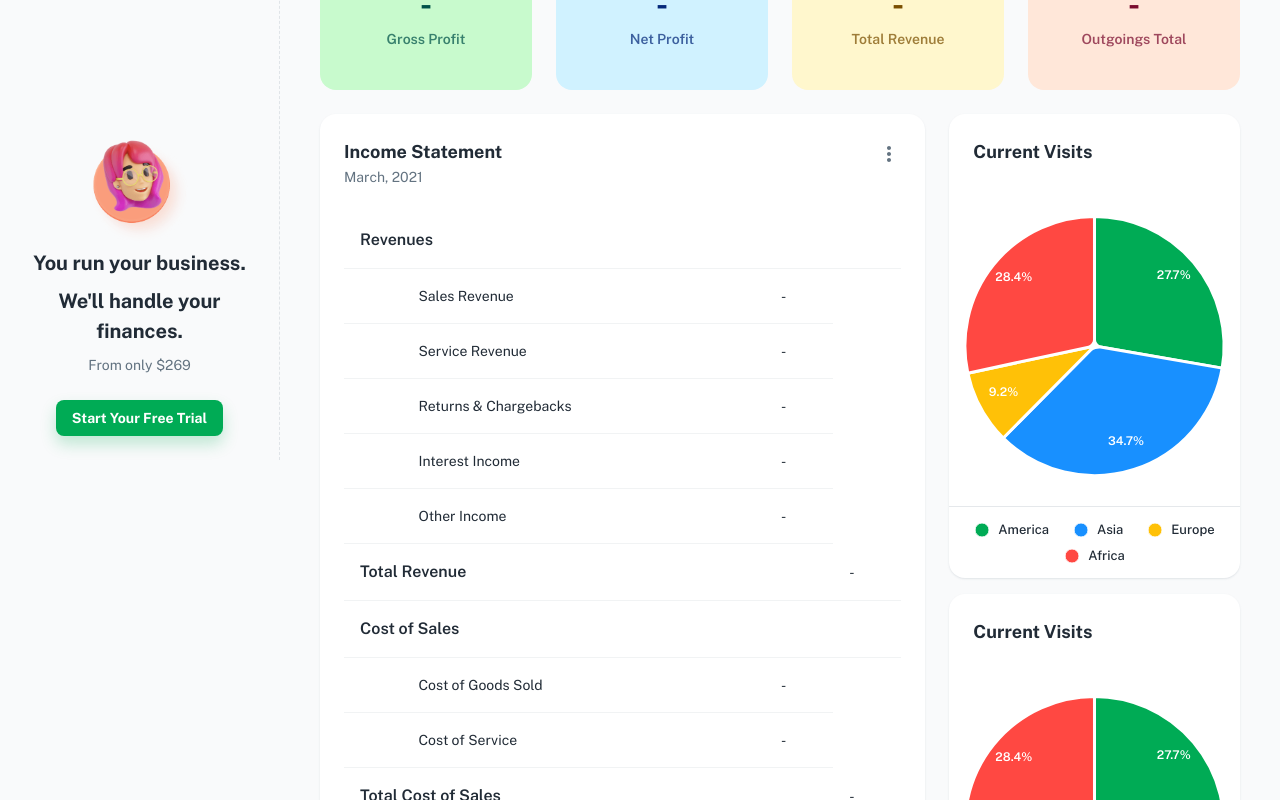
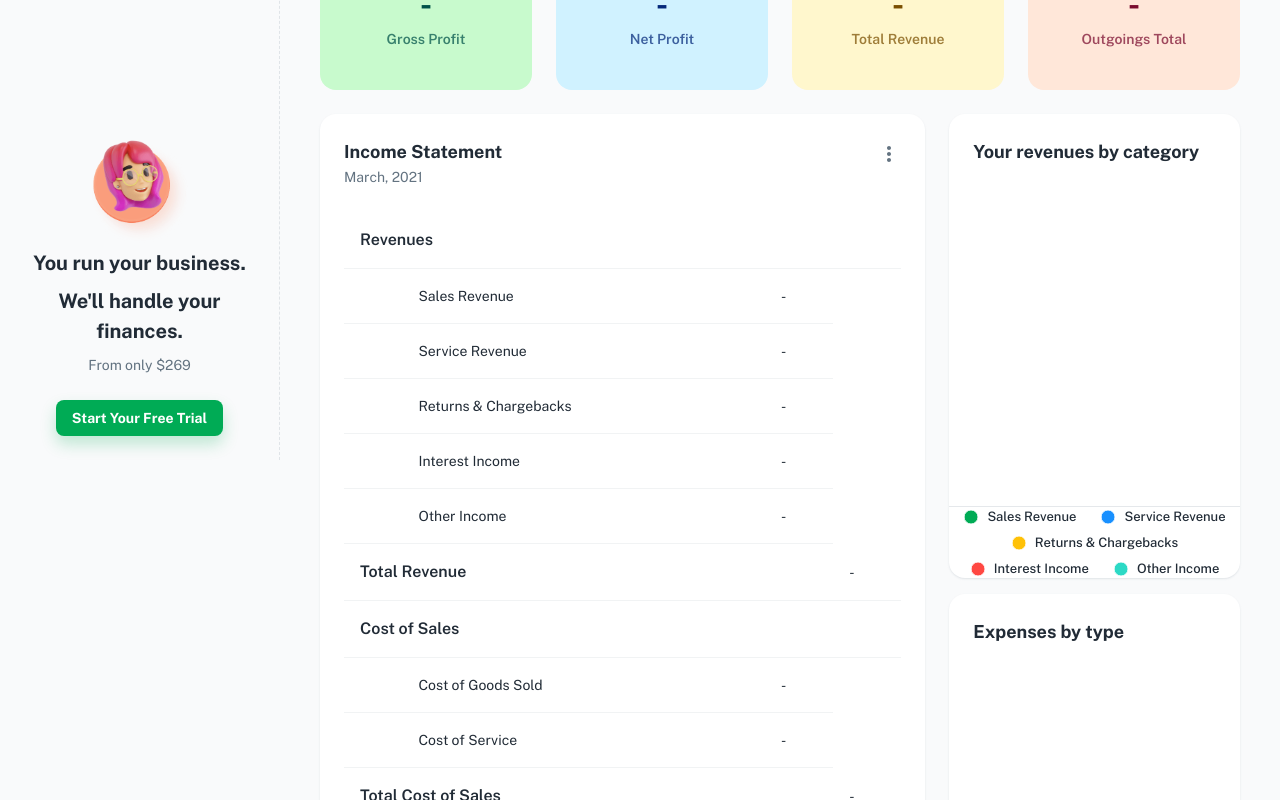
Before and after one commit to dmorgantini/bench_freepandl, a React (Create React App) app: page /dashboard/app in a window 1280 px wide. Shown: the part 340-1140 px from the top of the page. Built offline with nearby package versions, Linux system fonts and the light colour scheme; a web font is replaced by a local one.

Commit message:
Changes to pie graphs and status cards

```diff
--- a/src/sections/@dashboard/app/AppExpensesByType.js
+++ b/src/sections/@dashboard/app/AppExpensesByType.js
@@ -7,6 +7,7 @@ import { Card, CardHeader } from '@mui/material';
 import { fNumber } from '../../../utils/formatNumber';
 //
 import { BaseOptionChart } from '../../../components/charts';
+import useIncomeStatement from '../../../hooks/useIncomeStatement';
 
 // ----------------------------------------------------------------------
 
@@ -31,9 +32,17 @@ const ChartWrapperStyle = styled('div')(({ theme }) => ({
 
 // ----------------------------------------------------------------------
 
-const CHART_DATA = [4344, 5435, 1443, 4443];
 
 export default function AppRevenueByCategory() {
+  const incomeStatement = useIncomeStatement();
+
+  console.log(incomeStatement);
+
+  const CHART_DATA = [
+    incomeStatement.costOfSales.total || 0,
+    incomeStatement.expenses.total || 0
+  ];
+
   const theme = useTheme();
 
   const chartOptions = merge(BaseOptionChart(), {
@@ -43,7 +52,7 @@ export default function AppRevenueByCategory() {
       theme.palette.warning.main,
       theme.palette.error.main
     ],
-    labels: ['America', 'Asia', 'Europe', 'Africa'],
+    labels: ['Total Cost of Sales', 'Total Expenses'],
     stroke: { colors: [theme.palette.background.paper] },
     legend: { floating: true, horizontalAlign: 'center' },
     dataLabels: { enabled: true, dropShadow: { enabled: false } },
@@ -63,7 +72,7 @@ export default function AppRevenueByCategory() {
 
   return (
     <Card>
-      <CardHeader title="Current Visits" />
+      <CardHeader title="Expenses by type" />
       <ChartWrapperStyle dir="ltr">
         <ReactApexChart type="pie" series={CHART_DATA} options={chartOptions} height={280} />
       </ChartWrapperStyle>
--- a/src/sections/@dashboard/app/AppRevenueByCategory.js
+++ b/src/sections/@dashboard/app/AppRevenueByCategory.js
@@ -7,6 +7,7 @@ import { Card, CardHeader } from '@mui/material';
 import { fNumber } from '../../../utils/formatNumber';
 //
 import { BaseOptionChart } from '../../../components/charts';
+import useIncomeStatement from '../../../hooks/useIncomeStatement';
 
 // ----------------------------------------------------------------------
 
@@ -31,9 +32,19 @@ const ChartWrapperStyle = styled('div')(({ theme }) => ({
 
 // ----------------------------------------------------------------------
 
-const CHART_DATA = [4344, 5435, 1443, 4443];
+export default function AppRevenueByCategory() {
+  const incomeStatement = useIncomeStatement();
 
-export default function AppRevenueByCategory() {
+  console.log(incomeStatement);
+
+  const CHART_DATA = [
+    incomeStatement.revenues['Sales Revenue'] || 0,
+    incomeStatement.revenues['Service Revenue'] || 0,
+    incomeStatement.revenues['Returns & Chargebacks'] || 0,
+    incomeStatement.revenues['Interest Income'] || 0,
+    incomeStatement.revenues['Other Income'] || 0
+  ];
+
   const theme = useTheme();
 
   const chartOptions = merge(BaseOptionChart(), {
@@ -43,7 +54,7 @@ export default function AppRevenueByCategory() {
       theme.palette.warning.main,
       theme.palette.error.main
     ],
-    labels: ['America', 'Asia', 'Europe', 'Africa'],
+    labels: ['Sales Revenue', 'Service Revenue', 'Returns & Chargebacks', 'Interest Income', 'Other Income'],
     stroke: { colors: [theme.palette.background.paper] },
     legend: { floating: true, horizontalAlign: 'center' },
     dataLabels: { enabled: true, dropShadow: { enabled: false } },
@@ -63,7 +74,7 @@ export default function AppRevenueByCategory() {
 
   return (
     <Card>
-      <CardHeader title="Current Visits" />
+      <CardHeader title="Your revenues by category" />
       <ChartWrapperStyle dir="ltr">
         <ReactApexChart type="pie" series={CHART_DATA} options={chartOptions} height={280} />
       </ChartWrapperStyle>
```
